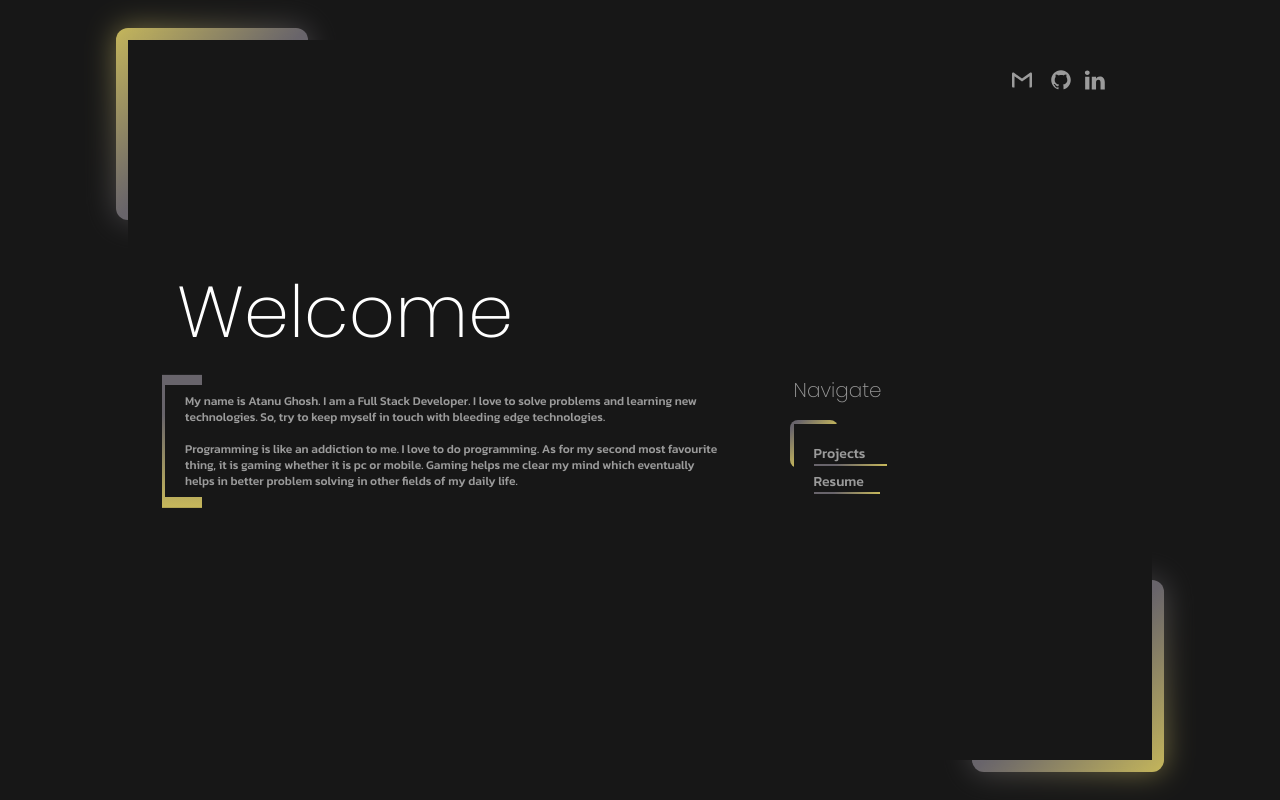
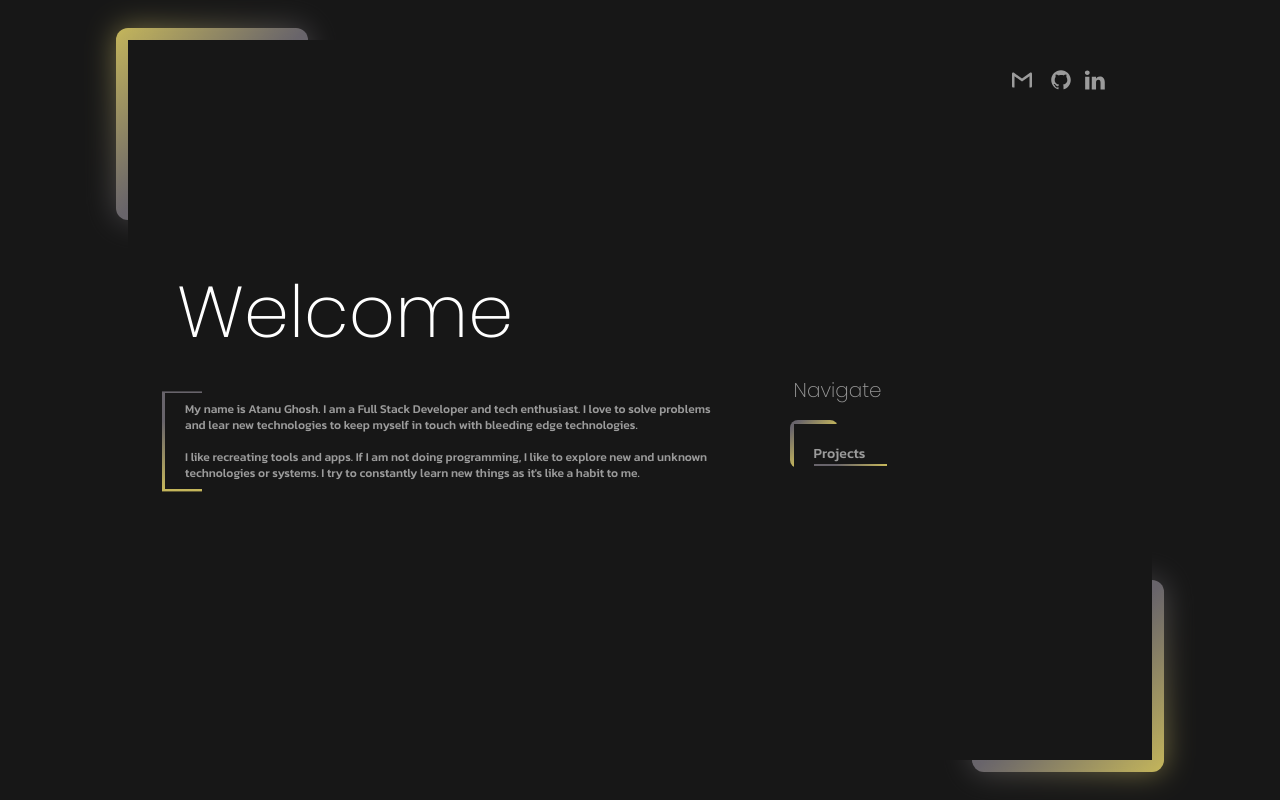
Before and after one commit to Azzpect/Portfolio, a Next.js app: page / in a window 1280 px wide. Shown: the top 800 px of the page. Built offline with nearby package versions, Linux system fonts and the light colour scheme.

Commit message:
modified about text

```diff
--- a/src/app/page.tsx
+++ b/src/app/page.tsx
@@ -63,13 +63,13 @@ export default function Home() {
           <div className="p-5 w-3/5 h-2/5 flex flex-col justify-between">
             <h1 className={`text-white font-bold text-7xl px-3 ${poppins.className}`}>Welcome</h1>
             <div className="py-3 px-2 relative w-full h-2/3">
-              <div className="absolute top-1/2 -translate-y-1/2 -left-[3px] w-10 h-4/5 bg-gradient-to-b from-[#68646b] from-30% to-[#c7b85b]"></div>
+              <div className="absolute top-1/2 -translate-y-1/2 -left-[3px] w-10 h-3/5 bg-gradient-to-b from-[#68646b] from-30% to-[#c7b85b]"></div>
               <div className="absolute left-0 top-1/2 -translate-y-1/2 bg-primaryBgColor">
                 <p className={`text-[#9b9b9b] text-xs py-2 px-5 ${kanit.className}`}>
-                    My name is Atanu Ghosh. I am a Full Stack Developer. I love to solve problems and learning new technologies. So, try to keep myself in touch with bleeding edge technologies.
+                    My name is Atanu Ghosh. I am a Full Stack Developer and tech enthusiast. I love to solve problems and lear new technologies to keep myself in touch with bleeding edge technologies.
                 </p>
                 <p className={`text-[#9b9b9b] text-xs py-2 px-5 ${kanit.className}`}>
-                  Programming is like an addiction to me. I love to do programming. As for my second most favourite thing, it is gaming whether it is pc or mobile. Gaming helps me clear my mind which eventually helps in better problem solving in other fields of my daily life.
+                    I like recreating tools and apps. If I am not doing programming, I like to explore new and unknown technologies or systems. I try to constantly learn new things as it's like a habit to me.
                 </p>
               </div>
             </div>
@@ -82,10 +82,6 @@ export default function Home() {
                 <div className="relative w-full h-5 mb-2">
                   <Link href="#projects" className={`absolute w-full h-full bg-primaryBgColor z-10 text-[#9b9b9b] text-sm ${kanit.className}`}>Projects</Link>
                   <div className="absolute w-full h-2 -bottom-[2px] bg-gradient-to-r from-[#68646b] from-30% to-[#c7b85b]"></div>
-                </div>
-                <div className="relative w-full h-5 mb-2">
-                  <Link href="/resume" className={`absolute w-full h-full bg-primaryBgColor z-10 text-[#9b9b9b] text-sm ${kanit.className}`}>Resume</Link>
-                  <div className="absolute w-[90%] h-2 -bottom-[2px] bg-gradient-to-r from-[#68646b] from-30% to-[#c7b85b]"></div>
                 </div>
               </div>
             </div>
```
